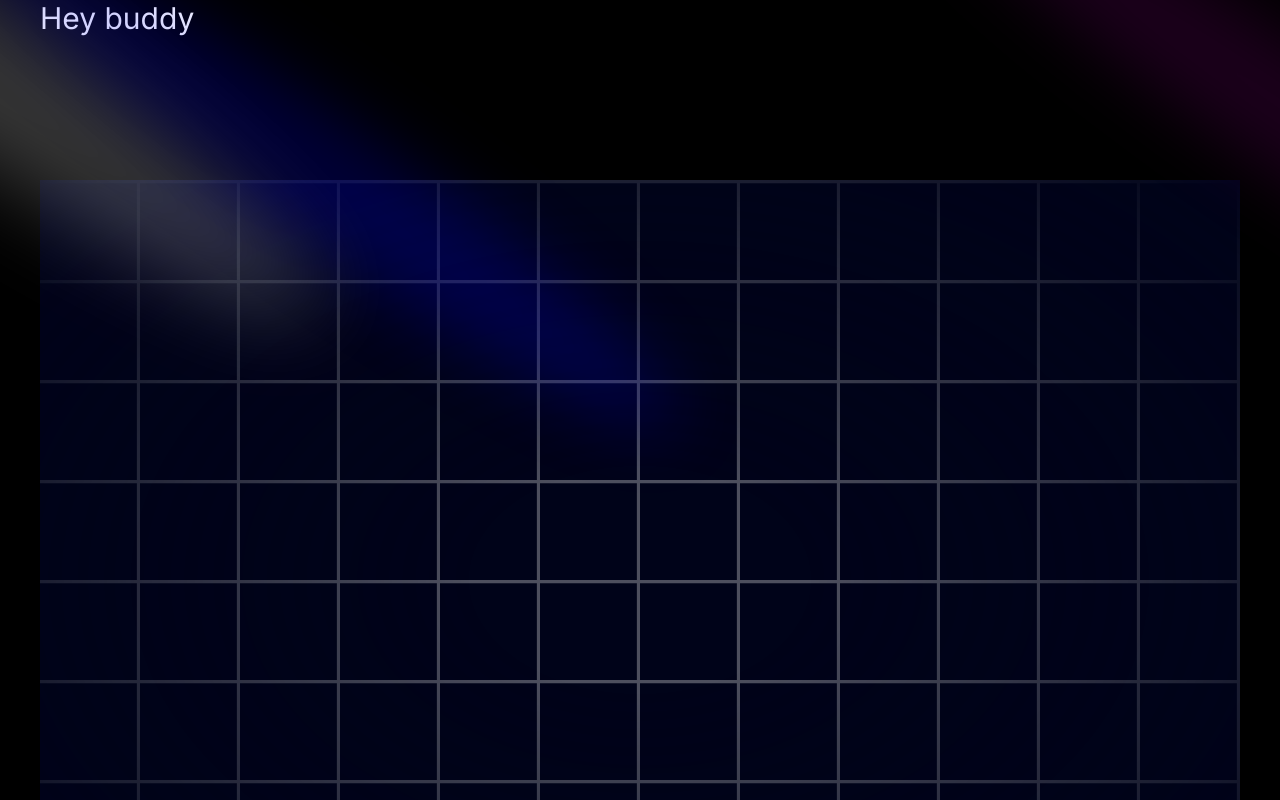
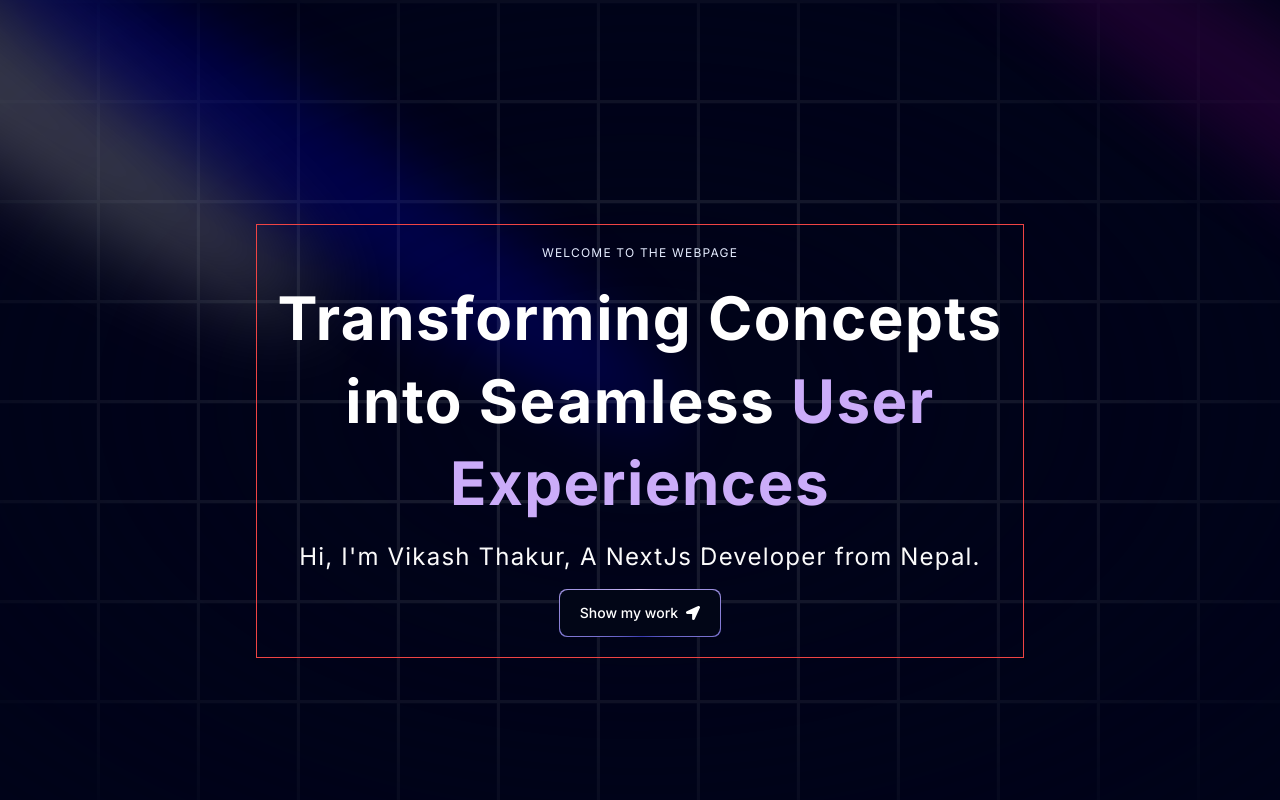
Before and after one commit to Vikash-thak12/NextJs, a Next.js app in the folder portfolio/: page / in a window 1280 px wide. Shown: the top 800 px of the page. Built offline with nearby package versions, Linux system fonts and the light colour scheme.

Commit message:
setting up the frontpage

```diff
--- a/portfolio/app/page.tsx
+++ b/portfolio/app/page.tsx
@@ -3,8 +3,8 @@
 export default function Home() {
   return (
     <main className="relative bg-black flex flex-col items-center justify-center overflow-hidden mx-auto sm:px-10 px-5">
-      <div className="max-w-7xl w-full">
-        <h1 className="text-3xl text-white">Hey buddy</h1>
+      <div className="max-w-7xl h-[100vh] w-full">
+        {/* <h1 className="text-3xl text-white">Hey buddy</h1> */}
         <Hero />
       </div>
     </main>
--- a/portfolio/components/Hero.tsx
+++ b/portfolio/components/Hero.tsx
@@ -1,5 +1,8 @@
 import React from 'react'
 import { Spotlight } from './ui/Spotlight'
+import { TextGenerateEffect } from './ui/TextGenerator'
+import MagicButton from './ui/MagicButton'
+import { FaLocationArrow } from 'react-icons/fa'
 
 const Hero = () => {
     return (
@@ -9,9 +12,29 @@
                 <Spotlight className='top-10 left-full h-[80vh] w-[50vw]' fill='purple' />
                 <Spotlight className='top-28 left-80 h-[80vh] w-[50vw]' fill='blue' />
             </div>
-            <div className="h-screen w-full dark:bg-black-100 bg-white  dark:bg-grid-white/[0.3] bg-grid-black/[0.2] relative flex items-center justify-center">
+            <div className="h-screen w-full dark:bg-black-100 bg-white  dark:bg-grid-white/[0.1] bg-grid-black/[0.2] absolute top-0 left-0 flex items-center justify-center">
                 {/* Radial gradient for the container to give a faded look */}
                 <div className="absolute pointer-events-none inset-0 flex items-center justify-center dark:bg-black-100 bg-white [mask-image:radial-gradient(ellipse_at_center,transparent_20%,black)]" />
+            </div>
+            <div className='flex justify-center relative my-20 z-10'>
+                <div className='max-w-[89vh] md:max-w-2xl lg:max-w-[60vw] border border-red-500 flex flex-col items-center justify-center py-5'>
+                    <h2 className='uppercase tracking-widest text-xs text-center text-blue-100 max-w-80'>Welcome to the webpage</h2>
+                    <TextGenerateEffect
+                        className='text-center text-2xl md:text-5xl lg:text-6xl'
+                        words='Transforming Concepts into Seamless User Experiences'
+                    />
+
+                    <p className='text-center tracking-wider mb-4 text-sm md:text-lg lg:text-2xl'>
+                        Hi, I&apos;m Vikash Thakur, A NextJs Developer from Nepal.
+                    </p>
+
+                    <a href="#about">
+                        <MagicButton
+                        position='right'
+                        icon={<FaLocationArrow />}
+                        title="Show my work" />
+                    </a>
+                </div>
             </div>
         </div>
     )
--- /dev/null
+++ b/portfolio/components/ui/FloatingNavbar.tsx
@@ -0,0 +1,82 @@
+"use client";
+import React, { useState } from "react";
+import {
+  motion,
+  AnimatePresence,
+  useScroll,
+  useMotionValueEvent,
+} from "framer-motion";
+import { cn } from "@/lib/utils";
+import Link from "next/link";
+
+export const FloatingNav = ({
+  navItems,
+  className,
+}: {
+  navItems: {
+    name: string;
+    link: string;
+    icon?: JSX.Element;
+  }[];
+  className?: string;
+}) => {
+  const { scrollYProgress } = useScroll();
+
+  const [visible, setVisible] = useState(false);
+
+  useMotionValueEvent(scrollYProgress, "change", (current) => {
+    // Check if current is not undefined and is a number
+    if (typeof current === "number") {
+      let direction = current! - scrollYProgress.getPrevious()!;
+
+      if (scrollYProgress.get() < 0.05) {
+        setVisible(false);
+      } else {
+        if (direction < 0) {
+          setVisible(true);
+        } else {
+          setVisible(false);
+        }
+      }
+    }
+  });
+
+  return (
+    <AnimatePresence mode="wait">
+      <motion.div
+        initial={{
+          opacity: 1,
+          y: -100,
+        }}
+        animate={{
+          y: visible ? 0 : -100,
+          opacity: visible ? 1 : 0,
+        }}
+        transition={{
+          duration: 0.2,
+        }}
+        className={cn(
+          "flex max-w-fit  fixed top-10 inset-x-0 mx-auto border border-transparent dark:border-white/[0.2] rounded-full dark:bg-black bg-white shadow-[0px_2px_3px_-1px_rgba(0,0,0,0.1),0px_1px_0px_0px_rgba(25,28,33,0.02),0px_0px_0px_1px_rgba(25,28,33,0.08)] z-[5000] pr-2 pl-8 py-2  items-center justify-center space-x-4",
+          className
+        )}
+      >
+        {navItems.map((navItem: any, idx: number) => (
+          <Link
+            key={`link=${idx}`}
+            href={navItem.link}
+            className={cn(
+              "relative dark:text-neutral-50 items-center flex space-x-1 text-neutral-600 dark:hover:text-neutral-300 hover:text-neutral-500"
+            )}
+          >
+            <span className="block sm:hidden">{navItem.icon}</span>
+            <span className="hidden sm:block text-sm">{navItem.name}</span>
+          </Link>
+        ))}
+        <button className="border text-sm font-medium relative border-neutral-200 dark:border-white/[0.2] text-black dark:text-white px-4 py-2 rounded-full">
+          <span>Login</span>
+          <span className="absolute inset-x-0 w-1/2 mx-auto -bottom-px bg-gradient-to-r from-transparent via-blue-500 to-transparent  h-px" />
+        </button>
+      </motion.div>
+    </AnimatePresence>
+  );
+};
--- /dev/null
+++ b/portfolio/components/ui/MagicButton.tsx
@@ -0,0 +1,20 @@
+import React from 'react'
+
+const MagicButton = ({
+    title, icon, position, handleClick, otherClasses
+}: {
+    title: string; icon: React.ReactNode; position: string; handleClick?: () => void; otherClasses?: string;
+}) => {
+    return (
+        <button className="relative inline-flex h-12 overflow-hidden rounded-lg p-[1px]">
+            <span className="absolute inset-[-1000%] animate-[spin_2s_linear_infinite] bg-[conic-gradient(from_90deg_at_50%_50%,#E2CBFF_0%,#393BB2_50%,#E2CBFF_100%)]" />
+            <span className={`inline-flex h-full w-full cursor-pointer gap-2 items-center justify-center rounded-lg bg-slate-950 px-5 py-1 text-sm font-medium text-white backdrop-blur-3xl ${otherClasses}`}>
+                {position === 'left' && icon}
+                {title}
+                {position === 'right' && icon}
+            </span>
+        </button>
+    )
+}
+
+export default MagicButton
--- /dev/null
+++ b/portfolio/components/ui/TextGenerator.tsx
@@ -0,0 +1,62 @@
+"use client";
+import { useEffect } from "react";
+import { motion, stagger, useAnimate } from "framer-motion";
+import { cn } from "@/lib/utils";
+
+export const TextGenerateEffect = ({
+  words,
+  className,
+  filter = true,
+  duration = 0.9,
+}: {
+  words: string;
+  className?: string;
+  filter?: boolean;
+  duration?: number;
+}) => {
+  const [scope, animate] = useAnimate();
+  let wordsArray = words.split(" ");
+  useEffect(() => {
+    animate(
+      "span",
+      {
+        opacity: 1,
+        filter: filter ? "blur(0px)" : "none",
+      },
+      {
+        duration: duration ? duration : 1,
+        delay: stagger(0.2),
+      }
+    );
+  }, [scope.current]);
+
+  const renderWords = () => {
+    return (
+      <motion.div ref={scope}>
+        {wordsArray.map((word, idx) => {
+          return (
+            <motion.span
+              key={word + idx}
+              className={`${idx > 3 ? "text-purple" : "dark:text-white text-black"} opacity-0`}
+              style={{
+                filter: filter ? "blur(10px)" : "none",
+              }}
+            >
+              {word}{" "}
+            </motion.span>
+          );
+        })}
+      </motion.div>
+    );
+  };
+
+  return (
+    <div className={cn("font-bold", className)}>
+      <div className="my-4">
+        <div className=" dark:text-white text-black leading-snug tracking-wide">
+          {renderWords()}
+        </div>
+      </div>
+    </div>
+  );
+};
--- a/portfolio/package.json
+++ b/portfolio/package.json
@@ -16,6 +16,7 @@
     "next-themes": "^0.3.0",
     "react": "^18",
     "react-dom": "^18",
+    "react-icons": "^5.2.1",
     "tailwind-merge": "^2.4.0",
     "tailwindcss-animate": "^1.0.7"
   },
```
Also changed, not shown: 1 other file (tests, documents, lock files or other folders).
